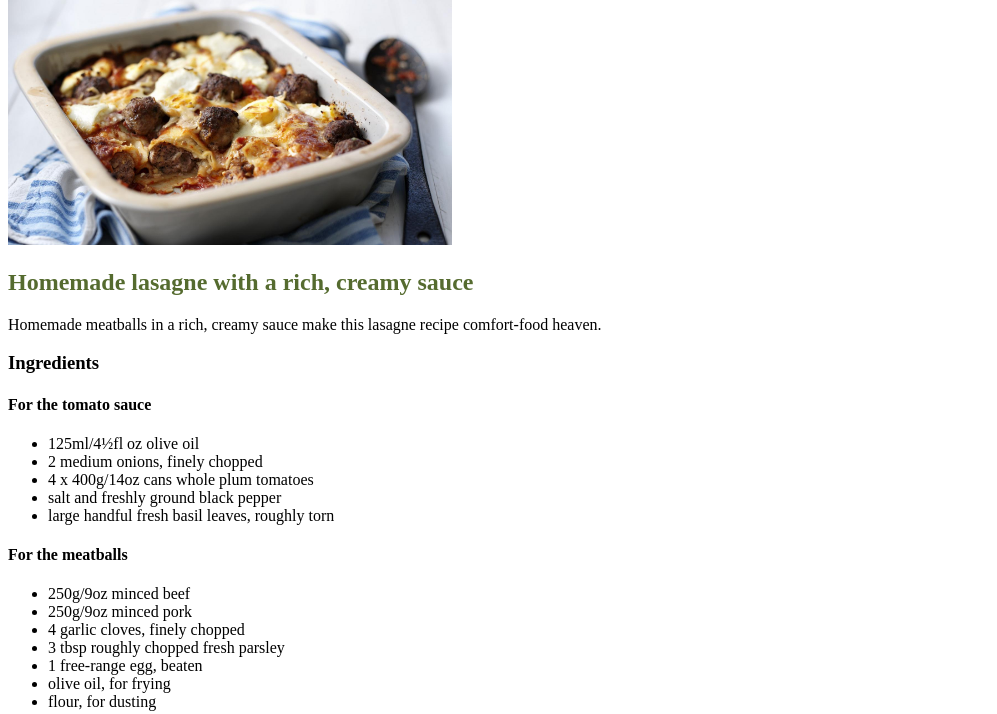
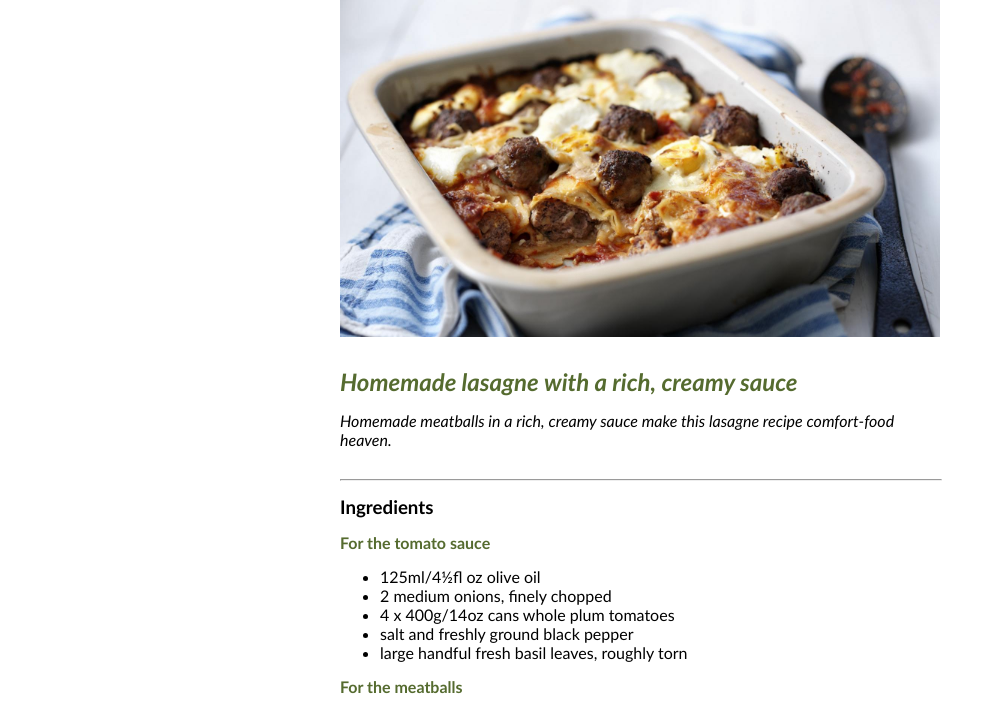
Before and after one commit to avb49/odin-recipes, a plain HTML site: page recipes/lasagna.html in a window 1280 px wide. Shown: the part 85-799 px from the top of the page, without its empty margins (0-997 px from the left). Drawn offline with Linux system fonts and the light colour scheme.

Commit message:
Add CSS to make pages more interesting

```diff
--- a/recipes/lasagna.html
+++ b/recipes/lasagna.html
@@ -9,18 +9,26 @@
     <title>Lasagna</title>
 </head>
 <body>
+
+    <div class="master-padding">
+
+        <div class="recipe-description">
             <h1>Lasagna</h1>
 
             <!--Recipe taken from BBC: https://www.bbc.co.uk/food/recipes/lagranlasagna_87680 -->
 
-    <img src="../images/lasagna.jpeg"
-        alt="Picture of lasagna"
-        height="250">
+            <img class="recipe-image" src="../images/lasagna.jpeg"
+                alt="Picture of lasagna">
+
+
                 <h2>Homemade lasagne with a rich, creamy sauce</h2>
-
                 <div>
                     <p>Homemade meatballs in a rich, creamy sauce make this lasagne recipe comfort-food heaven.</p>
                 </div>
+
+        </div>
+
+        <hr>
 
         <h3>Ingredients</h3>
 
@@ -78,5 +86,7 @@
             </li>
         </ol>
 
+    </div>
+
 </body>
 </html>
--- a/styles.css
+++ b/styles.css
@@ -1,3 +1,48 @@
-h2 {
+* {
+    width: 600px;
+    margin: auto;
+}
+
+h1, h2, h3, h4, h5, h6, p, li {
+    font-family:'Trebuchet MS', 'Lucida Sans Unicode', 'Lucida Grande', 'Lucida Sans', Arial, sans-serif;
+}
+
+h1, h2, h4 {
     color: darkolivegreen;
 }
+
+h1, h2, h3, h4 {
+
+    margin-bottom: 2.5%;
+    margin-top: 2.5%;
+}
+
+.master-padding {
+    margin-top: 5%;
+    margin-bottom: 5%;
+}
+
+.recipe-image {
+    width: 600px;
+    height: auto;
+    display: block;
+    margin-left: auto;
+    margin-right: auto;
+    margin-bottom: 5%;
+}
+
+.recipe-description {
+    margin-top: 5%;
+    margin-bottom: 5%;
+    font-style: italic;
+}
+
+.front-page-title {
+    font-size: 32px;
+    text-align: center;
+}
+
+.front-page-bulleted-list li {
+    margin-top: 10%;
+    margin-bottom: 10%;
+}
```
Also changed, not shown: index.html (+9 -6 lines), recipes/lemon_chicken.html (+12 -3 lines), recipes/prawn_linguine.html (+10 -3 lines). Lines whose indentation alone changed are shown as unchanged.
